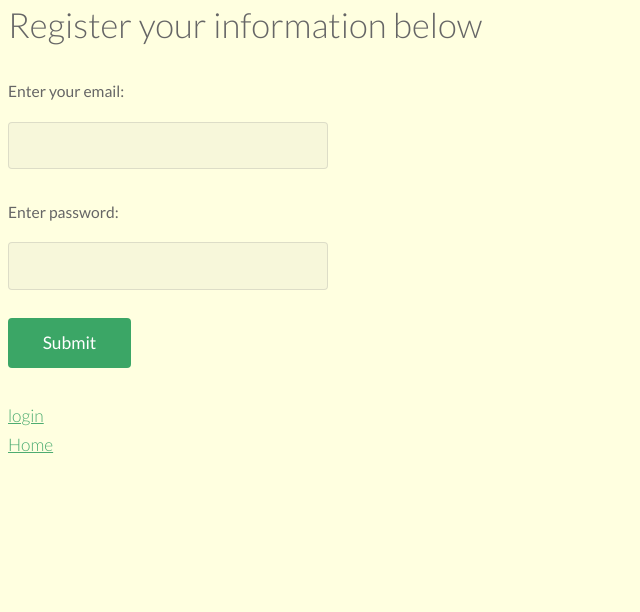
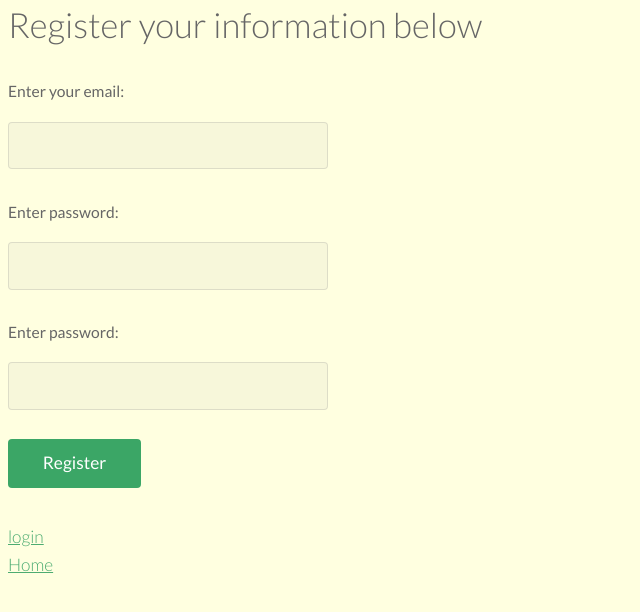
Before and after one commit to dgsienko/PHLIP, a Flask app: page / in a window 1280 px wide. Shown: the top 612 px of the page, without its empty margins (0-640 px from the left). Run offline with Flask 2, Linux system fonts and the light colour scheme; data that the repository does not hold is empty; parts of the project's set-up code (start-up, migrations or seed data) failed here and were passed over; some libraries are stand-ins or nearby versions.

Commit message:
hashed password support

```diff
--- a/app.py
+++ b/app.py
@@ -118,10 +118,11 @@ def request_loader(request):
 	user = User()
 	user.id = email
 	cursor = mysql.connect().cursor()
-	cursor.execute("SELECT password FROM user WHERE email = '{0}'".format(email))
+	cursor.execute("SELECT password FROM users WHERE email = '{0}'".format(email))
 	data = cursor.fetchall()
 	pwd = str(data[0][0] )
-	user.is_authenticated = request.form['password'] == pwd
+	print(pwd,validate_str(request.form['p']))
+	user.is_authenticated = (validate_str(request.form['p']) == pwd)
 	return user
 ###
 
@@ -550,6 +551,8 @@ def validate_str(string):
 		val = str(string)
 		val = val.replace('<','')
 		val = val.replace('>', '')
+		val = val.replace('"', '')
+		val = val.replace('\'', '')
 		return val
 	except:
 		return ''
@@ -587,12 +590,11 @@ def login_post():
 		data = cursor.fetchall()
 		print (data)
 		pwd = str(data[0][0] )
-		if validate_str(flask.request.form['password']) == pwd:
+		if validate_str(flask.request.form['p']) == pwd:
 			user = User()
 			user.id = email
 			flask_login.login_user(user) ## Okay - login in user
-			return flask.render_template('home.html', message="Login successful", alerts=get_display_alerts() ) ## Protected is a function defined in this file
-
+			return redirect('/home')
 	## Information did not match
 	return "<a href='/login'>Try again</a>\
 	</br><a href='/register'>or make an account</a>"
@@ -849,7 +851,8 @@ def register_user():
 			'''
 	try:
 		email=validate_str(request.form.get('email'))
-		password=validate_str(request.form.get('password'))
+		password=validate_str(request.form.get('p'))
+		print(password)
 	except:
 		print("couldn't find all tokens") # End users won't see this (print statements go to shell)
 		return render_template('register.html')
@@ -880,16 +883,16 @@ def unauthorized_handler():
 # def print_date_time():
 #     print(time.strftime("%A, %d. %B %Y %I:%M:%S %p"))
 
-scheduler = BackgroundScheduler()
-scheduler.start()
-scheduler.add_job(
-    func=run_alerts,
-    trigger=IntervalTrigger(seconds=get_setting('update_speed')),
-    id='printing_job',
-    name='Print date and time every five seconds',
-    replace_existing=True)
-# Shut down the scheduler when exiting the app
-atexit.register(lambda: scheduler.shutdown())
+# scheduler = BackgroundScheduler()
+# scheduler.start()
+# scheduler.add_job(
+#     func=run_alerts,
+#     trigger=IntervalTrigger(seconds=get_setting('update_speed')),
+#     id='printing_job',
+#     name='Print date and time every five seconds',
+#     replace_existing=True)
+# # Shut down the scheduler when exiting the app
+# atexit.register(lambda: scheduler.shutdown())
 
 
 
--- a/schema.sql
+++ b/schema.sql
@@ -68,7 +68,7 @@ create table locations (
 create table users(
 	user_id int(5) primary key auto_increment not null,
 	email varchar(50) not null,
-	password varchar(50) not null,
+	password varchar(1000) not null,
 	unique(email)
 );
 
--- a/static/forms.js
+++ b/static/forms.js
@@ -32,21 +32,21 @@ function formhash(form, password) {
     form.submit();
 }
 
-function regformhash(form, key, uid, email, password, conf) {
+function regformhash(form, email, password, conf) {
     // Check each field has a value
-    if (uid.value == '' || email.value == '' || password.value == '' || conf.value == '' || form.key.value == '') {
+    if (email.value == '' || password.value == '' || conf.value == '') {
         alert('You must provide all the requested details. Please try again');
         return false;
     }
 
 
-    // Check the username
-    re = /^\w+$/;
-    if(!re.test(form.username.value)) {
-        alert("Username must contain only letters, numbers and underscores. Please try again");
-        form.username.focus();
-        return false;
-    }
+    // // Check the username
+    // re = /^\w+$/;
+    // if(!re.test(form.username.value)) {
+    //     alert("Username must contain only letters, numbers and underscores. Please try again");
+    //     form.username.focus();
+    //     return false;
+    // }
 
 
     // Check that the password is sufficiently long (min 6 chars)
--- a/static/templated-interphase/css/navbar.css
+++ b/static/templated-interphase/css/navbar.css
@@ -2,13 +2,9 @@
 	background-color: #34935a;
 }
 #topbar {
-	position: fixed;
-	top:0;
-	left:0;
 	list-style-type: none;
 	margin: 0;
 	padding:0;
-	padding-bottom: 20px;
 	overflow: hidden;
 	background-color: #333;
 }
--- a/templates/register.html
+++ b/templates/register.html
@@ -1,8 +1,9 @@
 <!-- Code modified by Karan Varindani (karan301@bu.edu) -->
 
 <head>
-    <script src="../static/jquery-3.1.1.min.js"></script>
-    <script type="text/javascript" src="../static/alerts.js"></script>
+    <script src="{{ url_for('static', filename='jquery-3.1.1.min.js') }} "></script>
+    <script src="{{ url_for('static', filename='forms.js') }} "></script>
+    <script src="{{ url_for('static', filename='sha512.js') }} "></script>
     <link rel="stylesheet" href="{{ url_for('static', filename='templated-interphase/css/style.css') }}" />
     <link rel="stylesheet" href="{{ url_for('static', filename='templated-interphase/css/style-xlarge.css') }}" />
     <link rel="stylesheet" href="{{ url_for('static', filename='templated-interphase/css/stylelight.css') }}" />
@@ -23,8 +24,16 @@
                 <label for="email">Enter your email:</label>
                 <input type="text" name="email" /><br />
                 <label for="password">Enter password:</label>
-                <input type="password" name="password" /><br />
-                <input type="submit" />
+                <input type="password" id='password' name="password" /><br />
+                <label for="confirmpwd">Enter password:</label>
+                <input type="password" id='confirmpwd' name="confirmpwd" /><br />
+                <input type="button"
+                       value="Register"
+                       onclick="return regformhash(
+                                        this.form,
+                                        this.form.email,
+                                        this.form.password,
+                                        this.form.confirmpwd);" />
             </form>
          </div>
 
```
Also changed, not shown: templates/login.html (+7 -3 lines).
